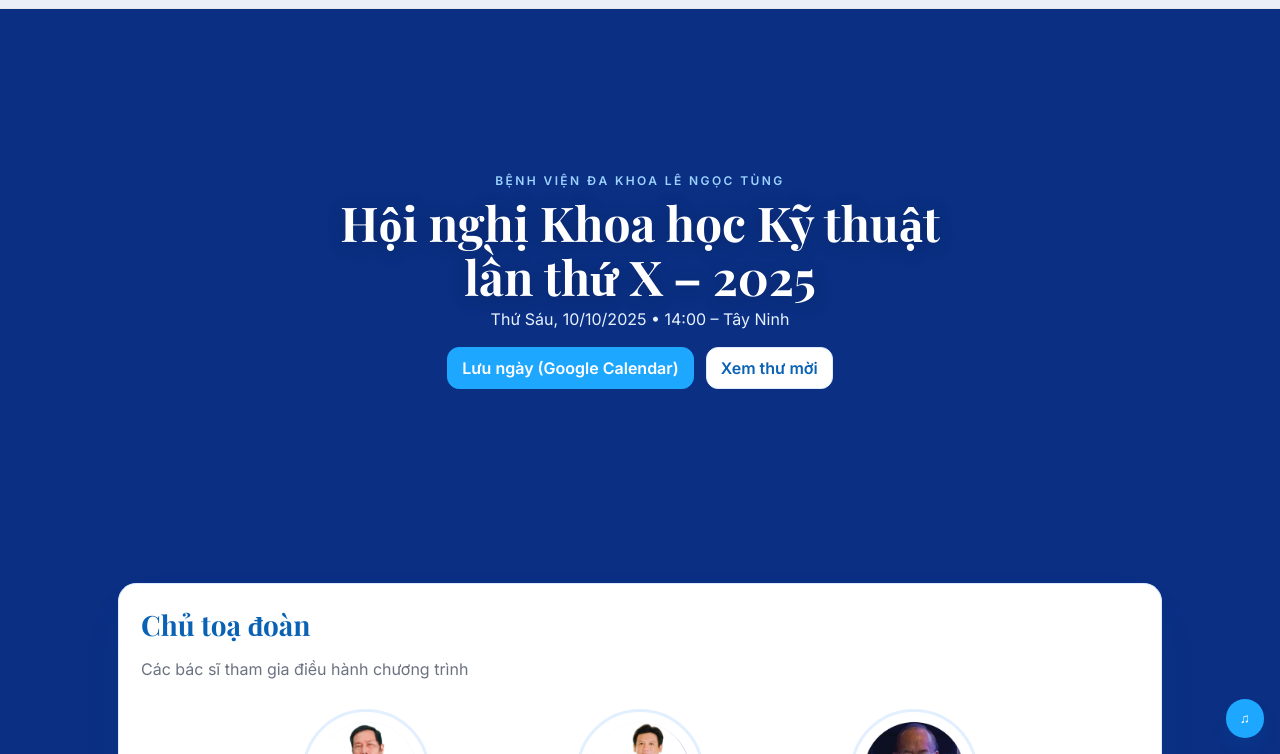
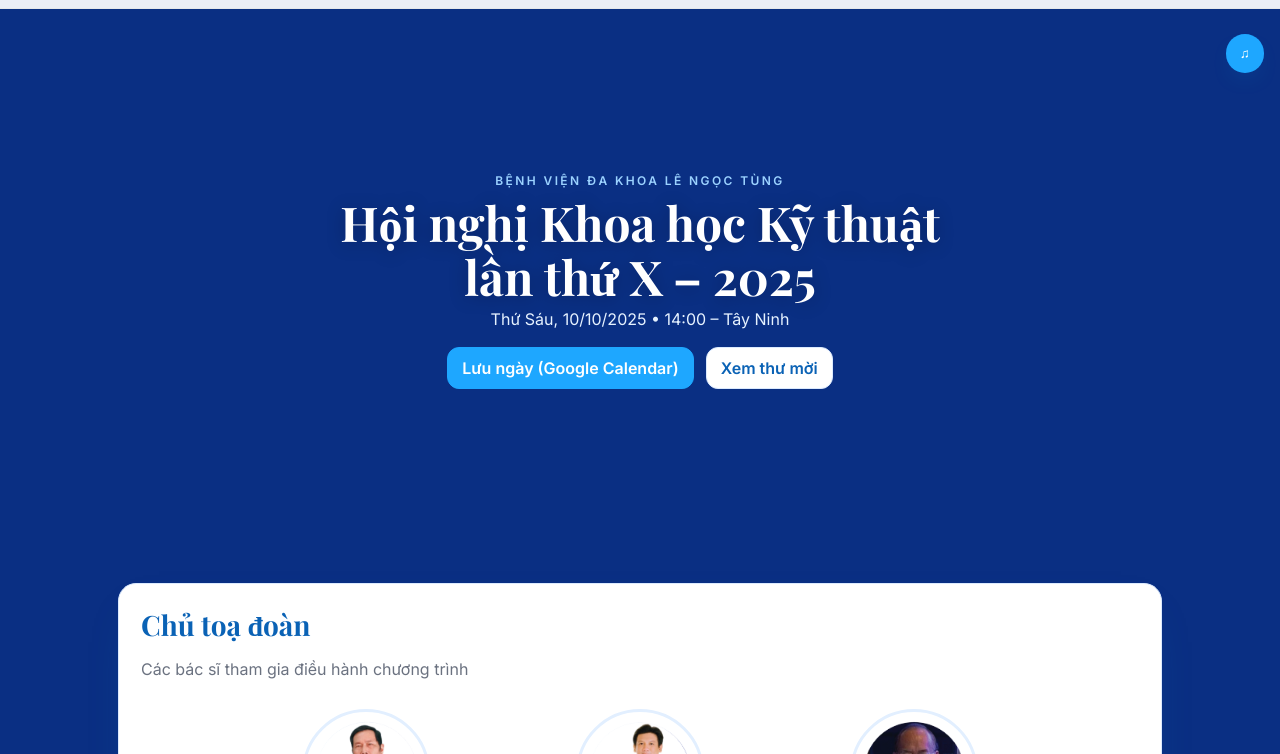
Before and after one commit to AntoinePhan/thu-moi-2025-LNT, a plain HTML site: page index.html in a window 1280 px wide. Shown: the part 46-800 px from the top of the page. Drawn offline with nearby package versions, Linux system fonts and the light colour scheme.

Commit message:
Update index.html

```diff
--- a/index.html
+++ b/index.html
@@ -143,7 +143,7 @@
   .mapwrap iframe{position:absolute;inset:0;width:100%;height:100%;border:0}
 
   /* ===== Music Button ===== */
-  .music{position:fixed;right:16px;bottom:16px;z-index:70}
+  .music{position:fixed;right:16px;top:80px;z-index:100}
   .music button{border:none;border-radius:999px;padding:12px 14px;background:#1ea7ff;color:#fff;font-weight:700;box-shadow:0 10px 24px -12px rgba(14,165,233,.45);cursor:pointer}
 </style>
 </head>
```
